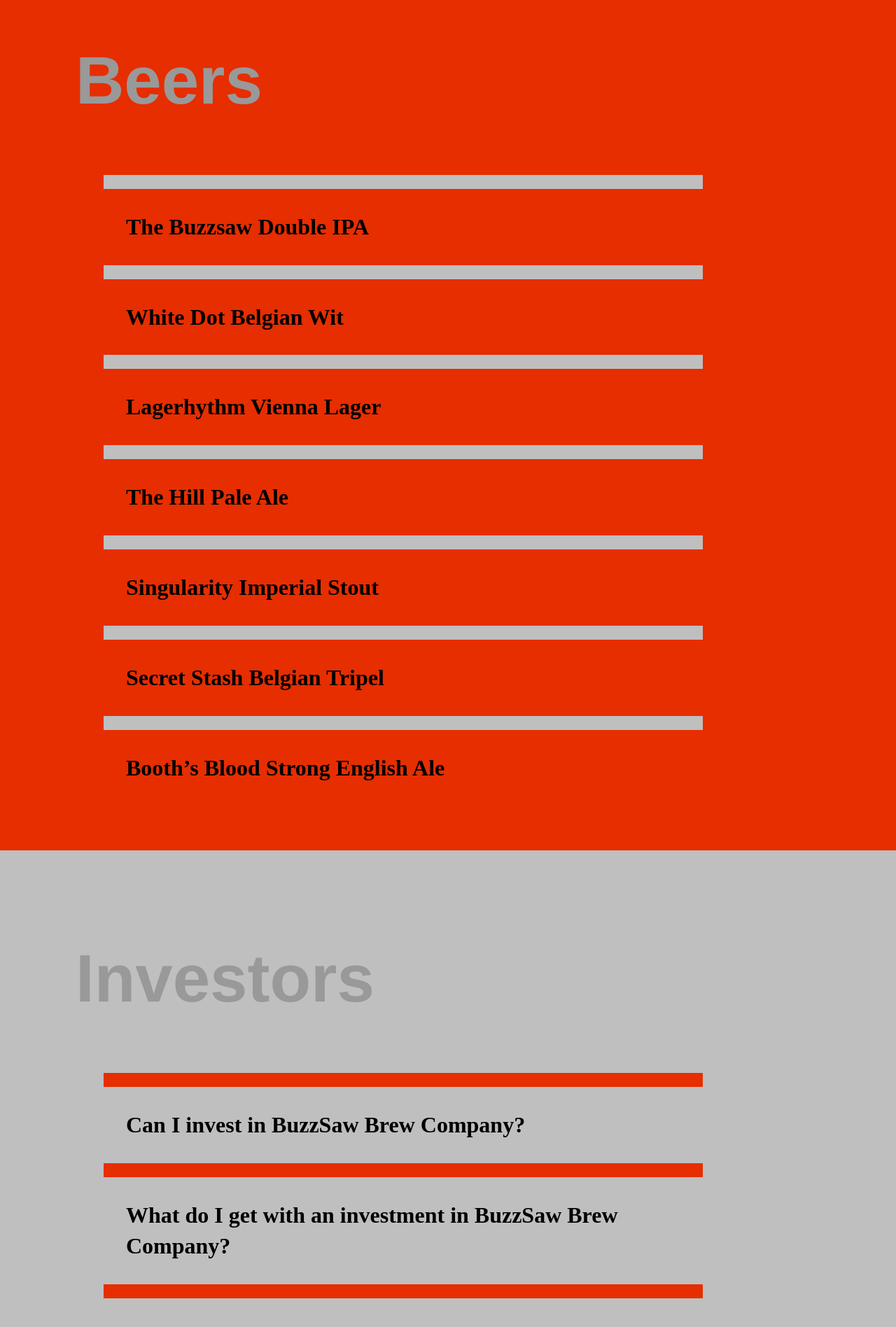
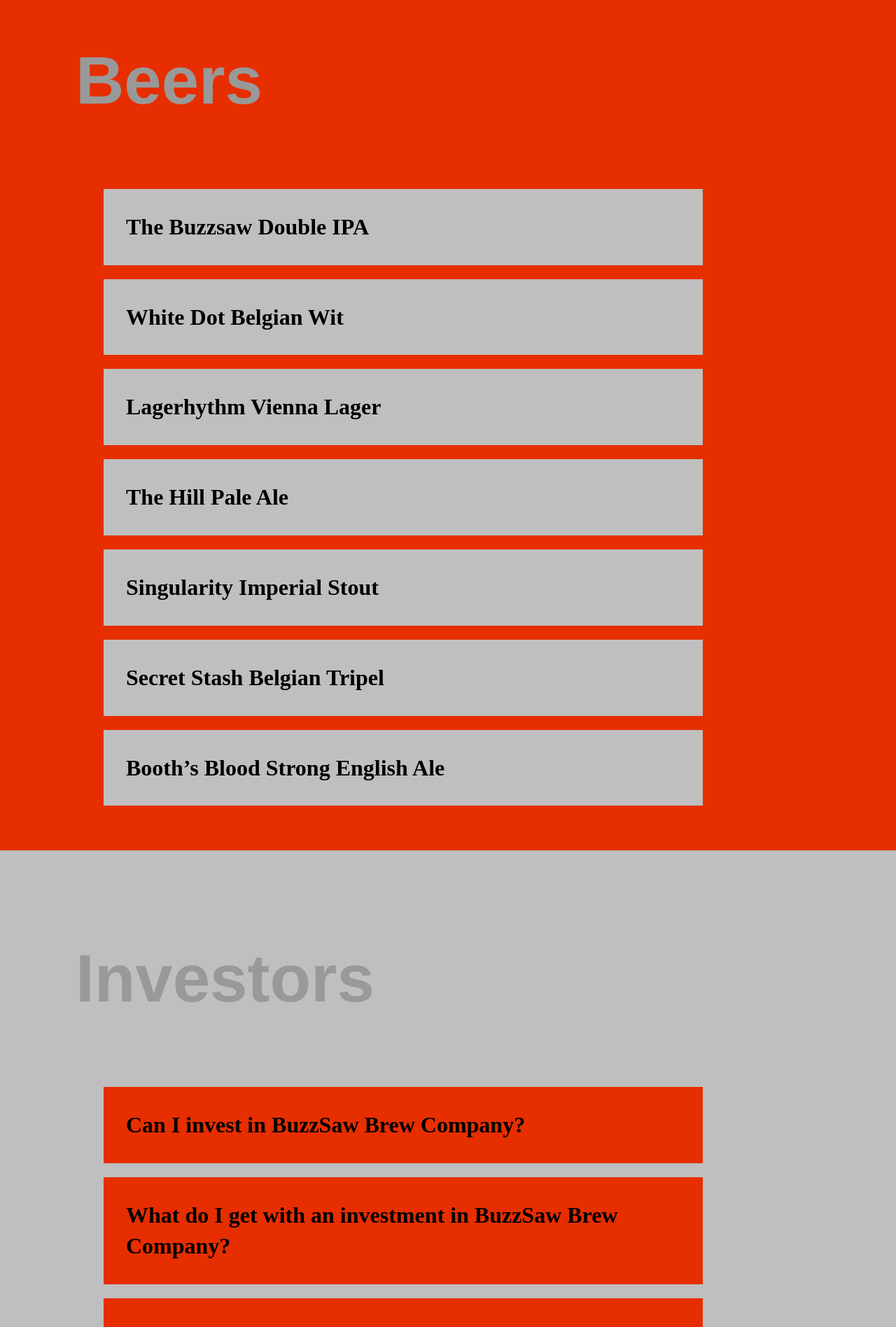
Before and after one commit to arquinn/arquinn.github.io, a Jekyll site: the page built from test.html, in a window 1280 px wide. Shown: the part 1824-3720 px from the top of the page at 70% size. Built offline with Jekyll 4.4.1, drawn with Linux system fonts in a browser that asks for light colours; nearby versions of some CDN libraries.

Commit message:
Update test.css

```diff
--- a/css/test.css
+++ b/css/test.css
@@ -42,16 +42,16 @@ ul.faq {
 }
 
 .beerq{
-        border-top:20px solid #bfbfbf;
+        border-top:20px solid #e62e00;
 }
 .beer {
-    background-color: #e62e00;
+    background-color: #bfbfbf;
 }
 .investq{
-    border-top:20px solid #e62e00;
+    border-top:20px solid #bfbfbf;
 }
 .invest{
-    background-color: #bfbfbf;
+    background-color:  #e62e00;
 }
 
 .answer {
```
